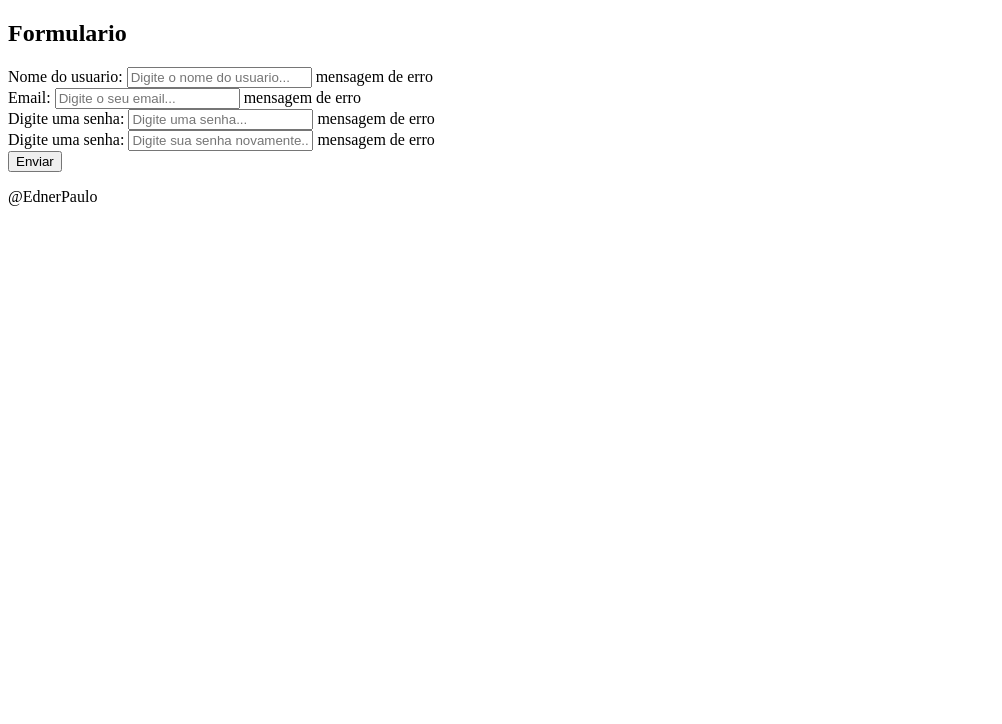
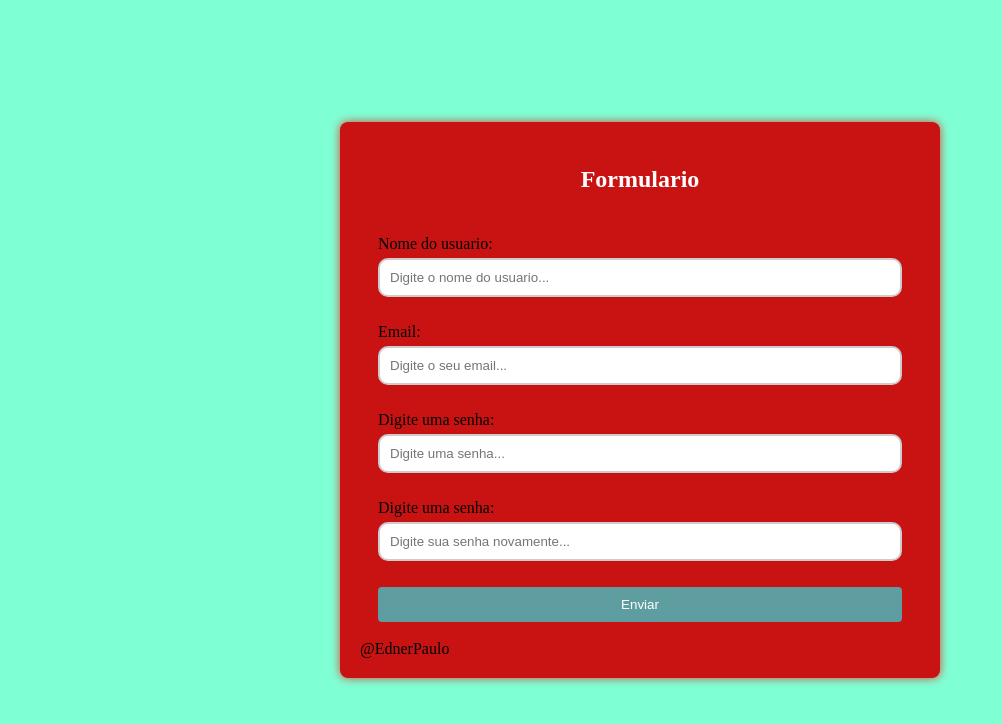
Before and after one commit to EdnerPaulo/site-html-css, a plain HTML site: page index.html in a window 1280 px wide. Shown: the whole page, without its empty margins (0-1002 px from the left). Drawn offline with Linux system fonts and the light colour scheme.

Commit message:
Update index.html

```diff
--- a/index.html
+++ b/index.html
@@ -6,7 +6,7 @@
     <meta name="viewport" content="width=device-width, initial-scale=1.0">
     <title>Formularios com HTML+CSS</title>
     <!--para fazer comentarios nao visiveis-->
-    <link rel="stylesheet" href="css/tyle.css">
+    <link rel="stylesheet" href="css/style.css">
 </head>
 <body>
 <div class="conteiner">
```
